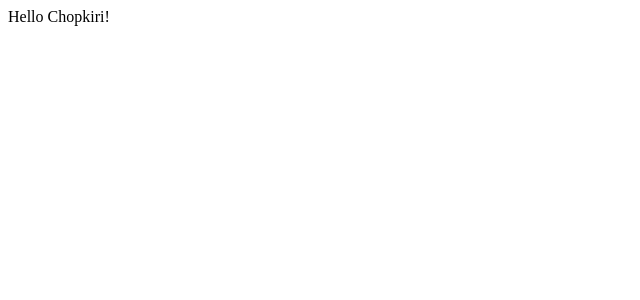
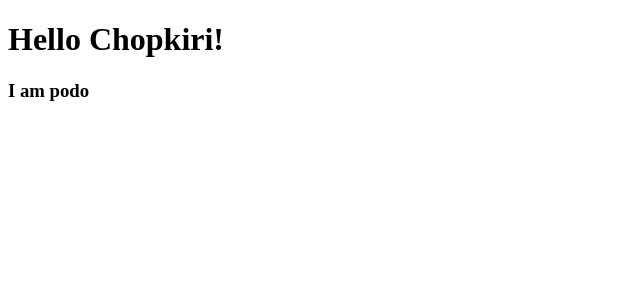
Before and after one commit to cdcoc0/React, a React (Create React App) app: page / in a window 1280 px wide. Shown: the top 300 px of the page, without its empty margins (0-640 px from the left). Built offline with nearby package versions, Linux system fonts and the light colour scheme.

Commit message:
jsx -reusable components, props

```diff
--- a/src/App.js
+++ b/src/App.js
@@ -1,8 +1,12 @@
+function Fruits({fav}) {
+  return <h3>I am {fav}</h3>;
+}
 
 function App() {
   return (
     <div className="App">
-      Hello Chopkiri!
+      <h1>Hello Chopkiri!</h1>
+      <Fruits fav="podo" />
     </div>
   );
 }
```
